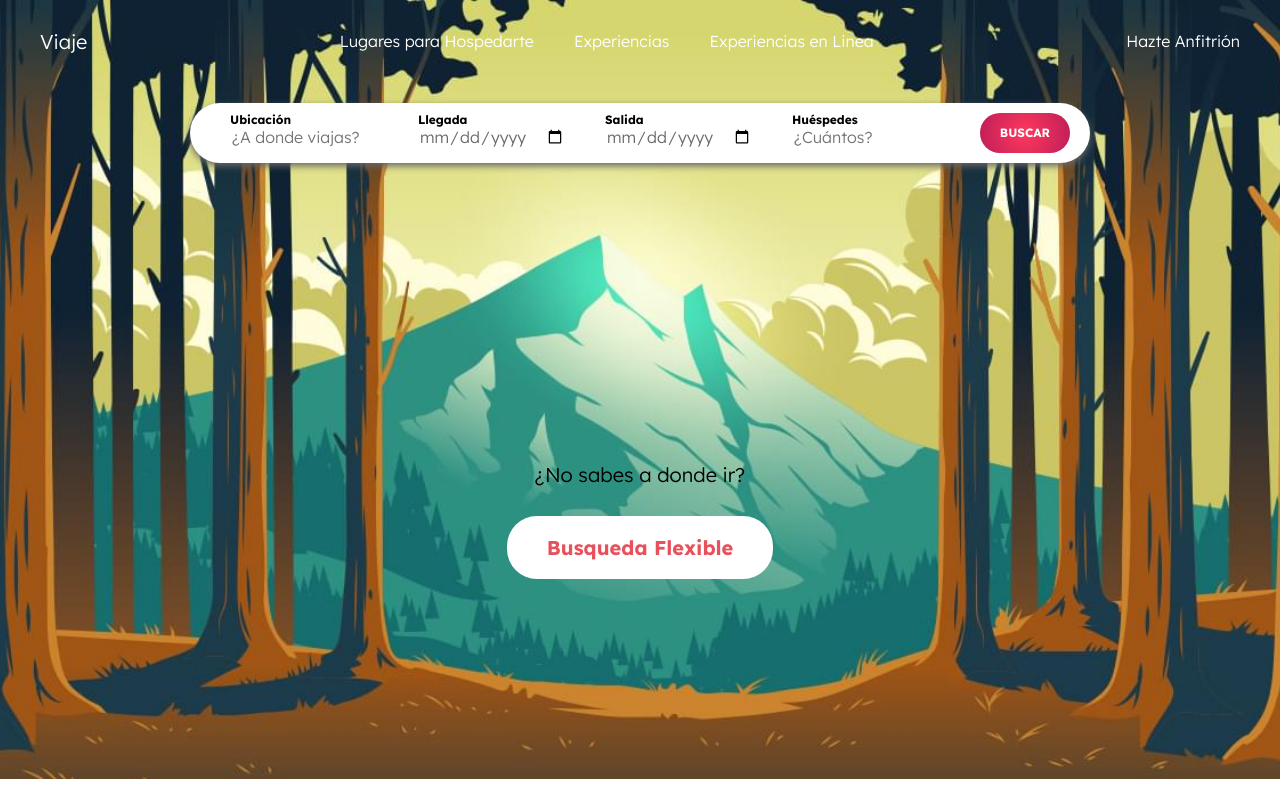
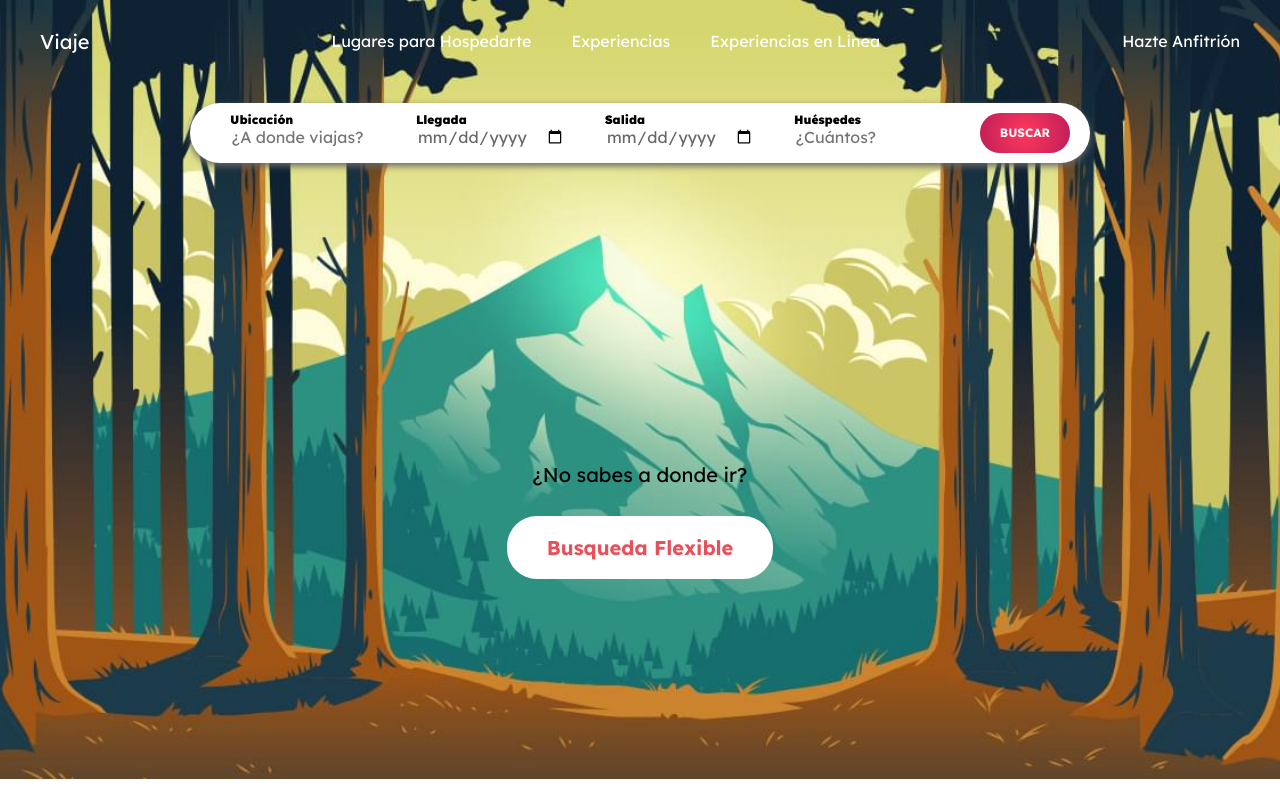
Before and after one commit to Kuro-98/14-airbnb_FIN, a website: page index.html in a window 1280 px wide. Shown: the top 800 px of the page. Drawn offline with Linux system fonts and the light colour scheme.

Commit message:
Actualizada la fuente de Google Fonts en index.html

```diff
--- a/index.html
+++ b/index.html
@@ -8,7 +8,7 @@
     <title>AirBNB - BEM</title>
     <link rel="preconnect" href="https://fonts.googleapis.com">
     <link rel="preconnect" href="https://fonts.gstatic.com" crossorigin>
-    <link href="https://fonts.googleapis.com/css2?family=Lexend:wght@300,400;700&display=swap" rel="stylesheet">
+    <link href="https://fonts.googleapis.com/css2?family=Lexend:wght@100..900&display=swap" rel="stylesheet">
     <link rel="stylesheet" href="build/css/app.css">
 </head>
 
```
